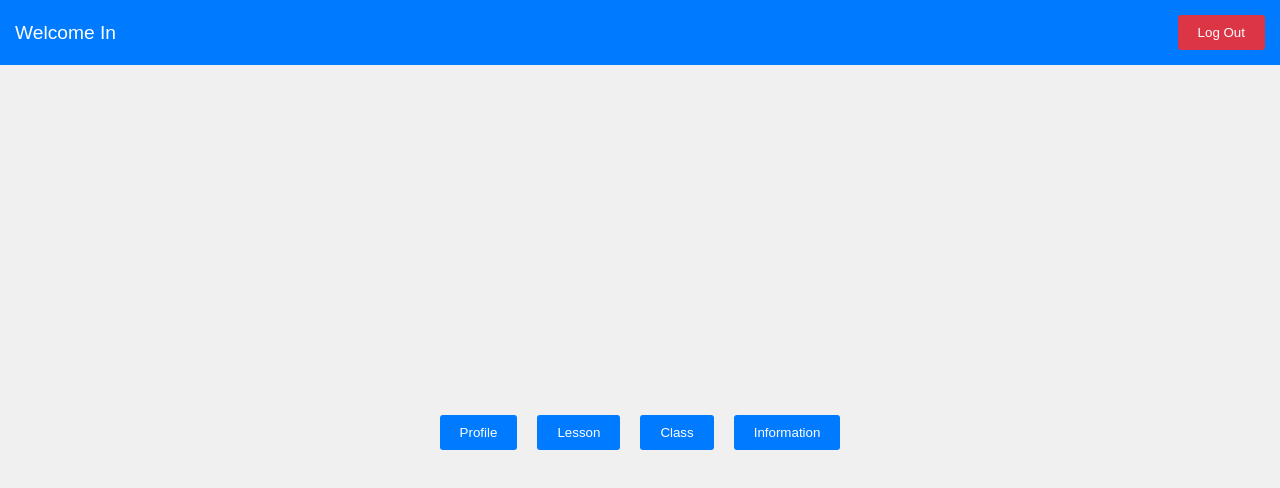
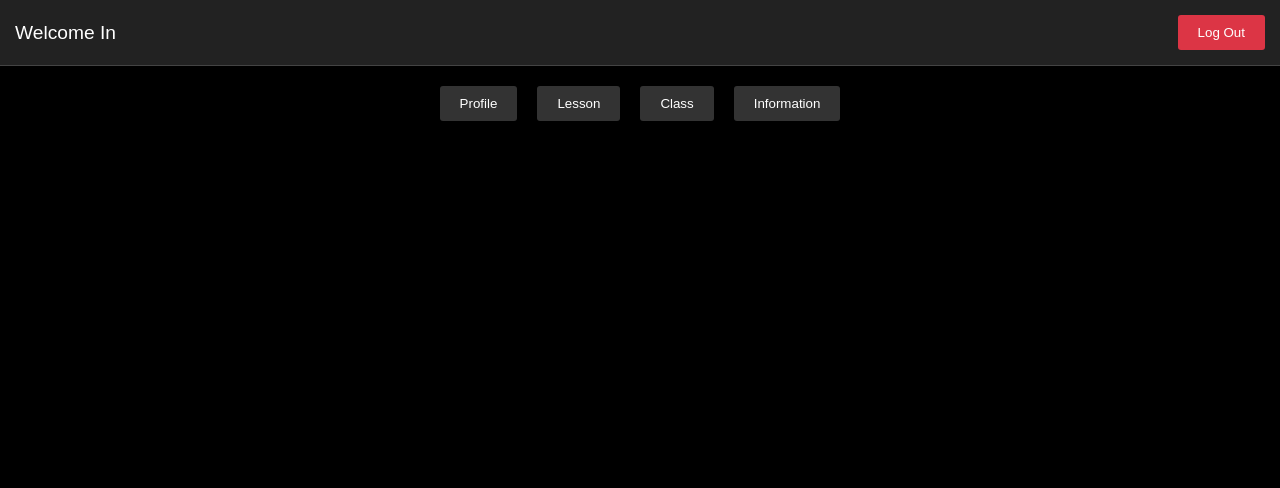
Before and after one commit to Muhhishaq/Student-site, a plain HTML site: page main.html in a window 1280 px wide. Drawn offline with Linux system fonts and the light colour scheme.

Commit message:
Update main.html

```diff
--- a/main.html
+++ b/main.html
@@ -10,7 +10,8 @@
             margin: 0;
             display: flex;
             height: 100vh;
-            background-color: #f0f0f0;
+            background-color: #000; /* Black background */
+            color: #fff; /* White text */
         }
         .main-container {
             display: flex;
@@ -19,13 +20,14 @@
             height: 100%;
         }
         .header {
-            background-color: #007bff;
-            color: #fff;
+            background-color: #222; /* Dark grey background for header */
+            color: #fff; /* White text */
             padding: 15px;
             display: flex;
             justify-content: space-between;
             align-items: center;
             font-size: 1.2em;
+            border-bottom: 1px solid #444; /* Slightly lighter border */
         }
         .header h1 {
             margin: 0;
@@ -39,30 +41,24 @@
             margin: 0 10px;
             padding: 10px 20px;
             border: none;
-            background-color: #007bff;
-            color: #fff;
+            background-color: #333; /* Dark button background */
+            color: #fff; /* White text */
             border-radius: 3px;
             cursor: pointer;
         }
         .menu button:hover {
-            background-color: #0056b3;
-        }
-        .main-content {
-            flex: 1;
-            display: flex;
-            justify-content: center;
-            align-items: center;
+            background-color: #555; /* Slightly lighter button on hover */
         }
         .logout {
             cursor: pointer;
-            background-color: #dc3545;
+            background-color: #dc3545; /* Red background for logout button */
             border: none;
-            color: #fff;
+            color: #fff; /* White text */
             padding: 10px 20px;
             border-radius: 3px;
         }
         .logout:hover {
-            background-color: #c82333;
+            background-color: #c82333; /* Darker red on hover */
         }
     </style>
 </head>
```
